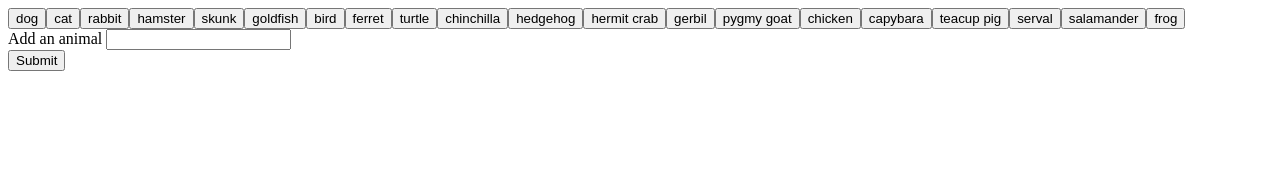
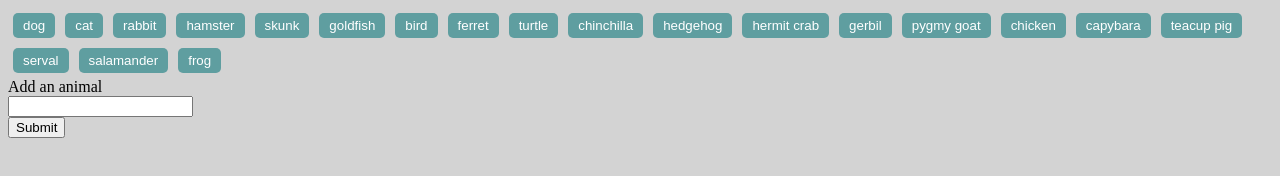
Before and after one commit to philmao/gifTastic, a plain HTML site: page index.html in a window 1280 px wide. Drawn offline with nearby package versions, Linux system fonts and the light colour scheme.

Commit message:
add some style

```diff
--- a/assets/css/style.css
+++ b/assets/css/style.css
@@ -4,7 +4,10 @@ body {
 }
 button {
 	color: white;
-	background-color: cyan;
+	background-color: cadetblue;
 	text-align: center;
-	margin: 10px;
+	margin: 5px;
+	border-radius: 5px;
+	border: none;
+	padding: 5px 10px;
 }
--- a/assets/javascript/app.js
+++ b/assets/javascript/app.js
@@ -4,8 +4,8 @@ var topics = [ "dog", "cat", "rabbit", "hamster", "skunk", "goldfish", "bird", "
 var gifTastic = {
 	maxLimit: 10,
 	renderButtons: function() {
-		console.log('renderButtons called');
-		// $("#animal-view").empty();
+
+		$("#topic-view").empty();
 
 	    for (var i = 0; i < topics.length; i++) {
 
@@ -13,32 +13,23 @@ var gifTastic = {
 			a.addClass("topic");
 			a.attr("data-name", topics[i]);
 			a.text(topics[i]);
-			$("#animal-view").append(a);
+			$("#topic-view").append(a);
 
 		}
+	},
+	addTopic: function() {
+		var newTopic = $('#topic-input').val();
+		topics.push(newTopic);
 	}
 }
 
-// for ( var i = 0; i < topics.length; i++ ) {
-// 	$('#animal-view').append('<button>' + topics[i] + '</button>');
-// 	console.log(topics[i]);
-// }
 
+$("#add-topic").on("click", function(event) {
 
-
-$("#add-animal").on("click", function(event) {
-  // event.preventDefault() prevents submit button from trying to send a form.
-  // Using a submit button instead of a regular button allows the user to hit
-  // "Enter" instead of clicking the button if desired
   event.preventDefault();
 
-  var newAnimal = $('#animal-input').val();
-  topics.push(newAnimal);
+  gifTastic.addTopic();
 
-  // Write code to grab the text the user types into the input field
-  // Write code to add the new movie into the movies array
-
-  // The renderButtons function is called, rendering the list of movie buttons
   gifTastic.renderButtons();
 });
 
--- a/index.html
+++ b/index.html
@@ -4,20 +4,20 @@
 <head>
 	<meta charset="UTF-8">
 	<title>gifTastic</title>
-	<!-- <link rel="stylesheet" type="text/css" href="assets/css/style.css"> -->
+	<link rel="stylesheet" type="text/css" href="assets/css/style.css">
 	<script src="http://code.jquery.com/jquery-2.1.3.min.js"></script>
 </head>
 
 <body>
 	<div class="container">
-		<div id="animal-view"></div>
+		<div id="topic-view"></div>
 		<div id="gif-view"></div>
-		<div id="addAnimals">
-		    <form id="animal-form">
-		      <label for="animal-input">Add an animal</label>
-		      <input type="text" id="animal-input">
+		<div id="addTopics">
+		    <form id="topic-form">
+		      <label for="topic-input">Add an animal<br></label>
+		      <input type="text" id="topic-input">
 		      <br>
-		      <input id="add-animal" type="submit" value="Submit">
+		      <input id="add-topic" type="submit" value="Submit">
 		    </form>
 		</div>
 		<script type="text/javascript" src="assets/javascript/app.js"></script>
```
